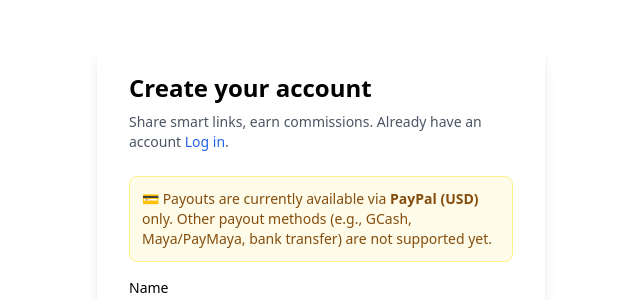
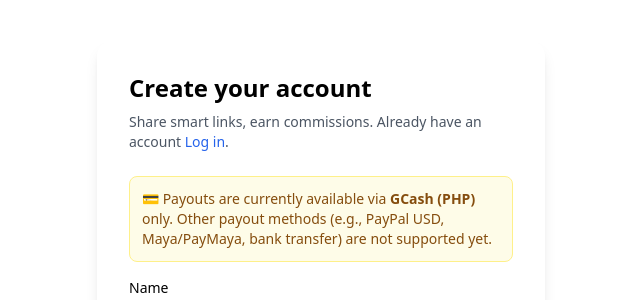
Before and after one commit to begintolern/Linkmint, a Next.js app: page /signup in a window 1280 px wide. Shown: the top 300 px of the page, without its empty margins (319-959 px from the left). Built offline with nearby package versions, Linux system fonts and the light colour scheme.

Commit message:
copy(signup): update payout method notice to GCash (PHP) only; remove PayPal as current option

```diff
--- a/app/signup/page.tsx
+++ b/app/signup/page.tsx
@@ -16,7 +16,7 @@ export default function SignupPage() {
   const [ageConfirmed, setAgeConfirmed] = useState(false);
   const [agreeTerms, setAgreeTerms] = useState(false);
 
-  // ✅ New: user must acknowledge earning & payout rules
+  // Rule acknowledgment (required)
   const [rulesAck, setRulesAck] = useState(false);
 
   const [loading, setLoading] = useState(false);
@@ -31,7 +31,7 @@ export default function SignupPage() {
     password === confirm &&
     ageConfirmed &&
     agreeTerms &&
-    rulesAck; // ✅ require rule acknowledgment
+    rulesAck;
 
   async function onSubmit(e: React.FormEvent) {
     e.preventDefault();
@@ -67,8 +67,7 @@ export default function SignupPage() {
           password,
           ageConfirmed: true,
           tosAccepted: true,
-          // ✅ pass through for server-side logging/auditing (no backend change required)
-          rulesAccepted: true,
+          rulesAccepted: true, // signal only; no backend change required
         }),
       });
 
@@ -107,11 +106,12 @@ export default function SignupPage() {
           .
         </p>
 
-        {/* PayPal-only payout disclaimer */}
+        {/* Payout method notice — now GCash-first */}
         <div className="mb-4 rounded-lg bg-yellow-50 border border-yellow-200 p-3 text-sm text-yellow-800">
           💳 Payouts are currently available via{" "}
-          <span className="font-semibold">PayPal (USD)</span> only. Other payout
-          methods (e.g., GCash, Maya/PayMaya, bank transfer) are not supported yet.
+          <span className="font-semibold">GCash (PHP)</span> only. Other payout
+          methods (e.g., PayPal USD, Maya/PayMaya, bank transfer) are not
+          supported yet.
         </div>
 
         {error && (
@@ -180,7 +180,7 @@ export default function SignupPage() {
             />
           </div>
 
-          {/* Age confirmation (existing policy) */}
+          {/* Age confirmation */}
           <label className="flex gap-2 items-start text-sm select-none">
             <input
               type="checkbox"
@@ -191,7 +191,7 @@ export default function SignupPage() {
             <span>I am 18 years of age or older.</span>
           </label>
 
-          {/* Terms of Service + Privacy Policy agreement */}
+          {/* Terms of Service + Privacy Policy */}
           <label className="flex gap-2 items-start text-sm select-none">
             <input
               type="checkbox"
@@ -220,7 +220,7 @@ export default function SignupPage() {
             </span>
           </label>
 
-          {/* ✅ Rule acknowledgment */}
+          {/* Rule acknowledgment */}
           <div className="rounded-lg border border-gray-200 bg-gray-50 p-3">
             <p className="text-xs text-gray-700 mb-2 font-medium">
               Earning & payout rules (summary):
```
